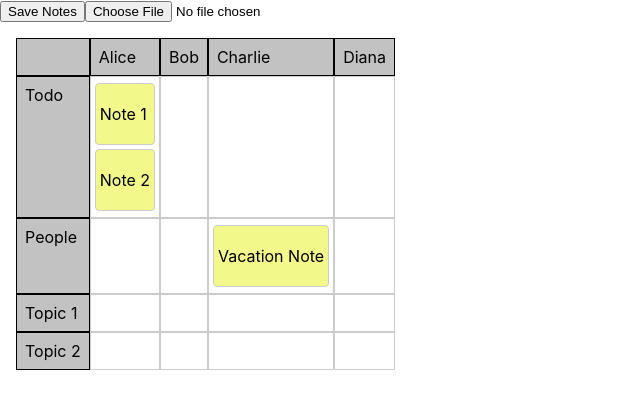
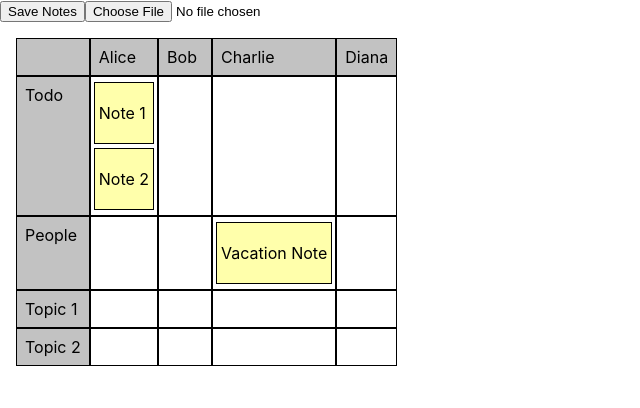
Before and after one commit to erangithub/notegrid, a React (Create React App) app: page / in a window 1280 px wide. Shown: the top 408 px of the page, without its empty margins (0-640 px from the left). Built offline with nearby package versions, Linux system fonts and the light colour scheme; the HTML template or start-up script is replaced by a standard one.

Commit message:
Thinner grid lines

```diff
--- a/src/Grid.css
+++ b/src/Grid.css
@@ -10,7 +10,7 @@
 }
 
 .grid-container .column-header-cell {
-    border: 1px solid #000;
+    border: 0.5px solid #000;
     padding: 8px;
     border-radius: 0px;
     background-color: #c2c2c2;
@@ -20,7 +20,7 @@
 }
 
 .grid-container .row-header-cell {
-    border: 1px solid #000;
+    border: 0.5px solid #000;
     padding: 8px;
     border-radius: 0px;
     background-color: #c2c2c2;
@@ -30,18 +30,19 @@
 }
 
 .grid-container .droppable-cell {
-    border: 1px solid #ccc;
-    padding: 2px;
+    border: 0.5px solid #000000;
+    padding: 1px;
     border-radius: 0px;
     background-color: #ffffff;
     position: relative;
+    min-width: 50px;
 }
 
 .grid-container .note {
-    background: #f3f88a;
-    border: 1px solid #ccc;
+    background: #ffffab;
+    border: 1px solid #000;
     padding: 4px 4px;
     margin: 4px 2px;
-    border-radius: 4px;
+    border-radius: 0px;
     cursor: grab;
 }
```
